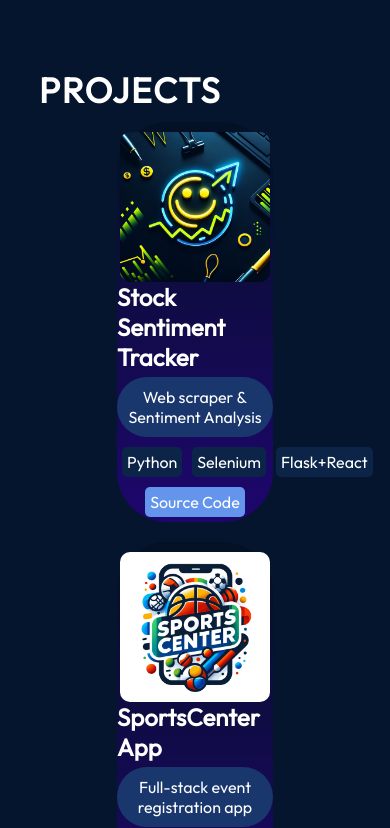
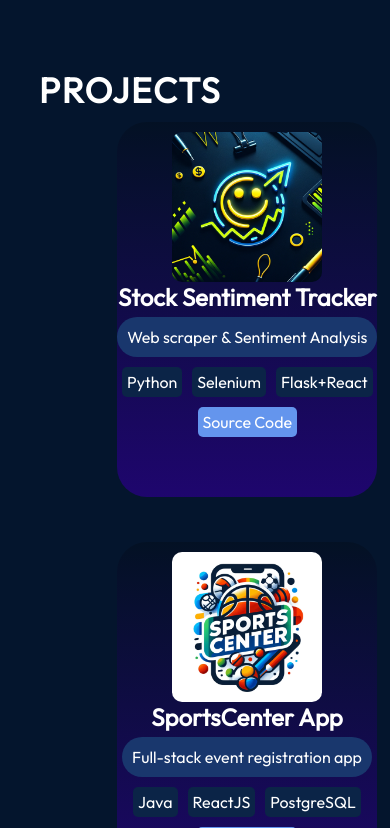
Before and after one commit to behradrez/behradrez.github.io, a React (Vite) app: page / in a window 390 px wide. Shown: the part 4896-5724 px from the top of the page. Built offline with nearby package versions, Linux system fonts and the light colour scheme.

Commit message:
mobile mode fix

```diff
--- a/src/components/Hero/Hero.module.css
+++ b/src/components/Hero/Hero.module.css
@@ -108,6 +108,3 @@
         align-items: center;
     }
 }
-*{
-    max-width: 100%;
-}
--- a/src/components/Projects/individualProject/SingleProject.jsx
+++ b/src/components/Projects/individualProject/SingleProject.jsx
@@ -10,7 +10,7 @@
     <div className={styles.container}>
       <ul className={styles.content}>
         <img className={styles.projectImage} src={getImageUrl(`${imageUrl}`)}/>
-        <h1>{name}</h1>
+        <h1 className={styles.projectName}>{name}</h1>
         <p className={styles.description}>  {description}</p>
 
         <ul className={styles.toolsUsed}>
--- a/src/components/Projects/individualProject/singleProject.module.css
+++ b/src/components/Projects/individualProject/singleProject.module.css
@@ -10,11 +10,12 @@
     background: linear-gradient(0deg, rgba(37,2,126,0.8)0%, rgba(0,0,0,0.2)100%);
     padding-top: 10px;
     padding-bottom: 10px;
-    width: 300px;
-    height: 400px;
-    max-height: 400px;
-    border-radius: 50px;
+    width: 260px;
+    height: 375px;
+
+    border-radius: 30px;
     transition-duration: 0.5s;
+
 }
 .container:hover{
     transform: scale(105%);
@@ -57,4 +58,8 @@
     background-color: var(--color-dark);
     border-radius: 5px;
     padding: 5px;
+    text-align: center;
 }
+.projectName{
+    text-align: center;
+}
--- a/src/data/projects.json
+++ b/src/data/projects.json
@@ -44,8 +44,8 @@
       "gitLink": "https://github.com/behradrez/PyChess"
     },
     {
-      "name": "RamQ Detector",
-      "description": "RamQ automation services",
+      "name": "MedSite Services",
+      "description": "Automated Medical Office Work",
       "imageUrl": "projects/ramqdetector.png",
       "language": "Python",
       "tech1": "OpenPyXL",
```
